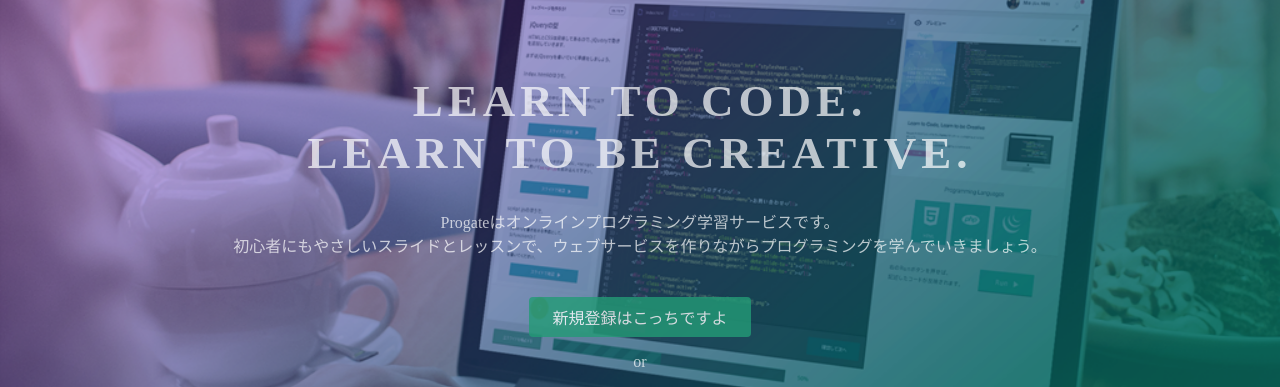
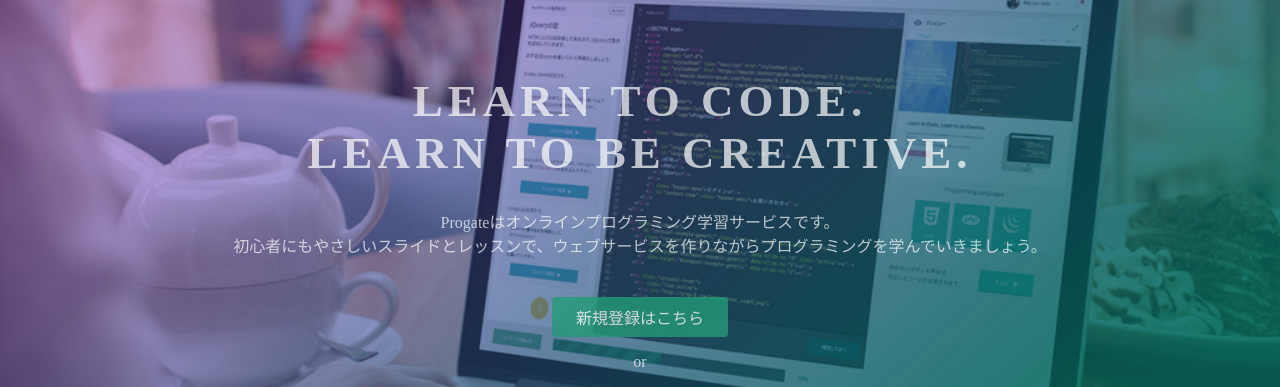
Before and after one commit to yukihiro83/ojioji, a plain HTML site: page Index.html in a window 1280 px wide. Shown: the part 135-522 px from the top of the page. Drawn offline with Linux system fonts and the light colour scheme.

Commit message:
Update Index.html

```diff
--- a/Index.html
+++ b/Index.html
@@ -26,7 +26,7 @@
       <h1>LEARN TO CODE.<br>LEARN TO BE CREATIVE.</h1>
       <p>Progateはオンラインプログラミング学習サービスです。<br>初心者にもやさしいスライドとレッスンで、ウェブサービスを作りながらプログラミングを学んでいきましょう。</p>
       <div class="btn-wrapper">
-        <a href="#" class="btn signup">新規登録はこっちですよ</a>
+        <a href="#" class="btn signup">新規登録はこちら</a>
         <p>or</p>
         <a href="#" class="btn facebook"><span class="fa fa-facebook"></span>Facebookで登録</a>
         <a href="#" class="btn twitter"><span class="fa fa-twitter"></span>Twitterで登録</a>
```
